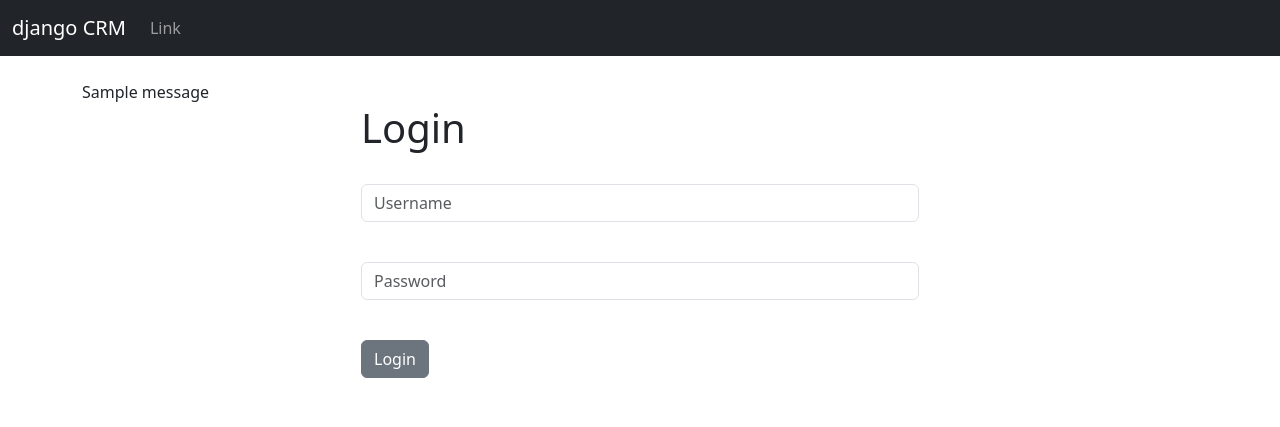
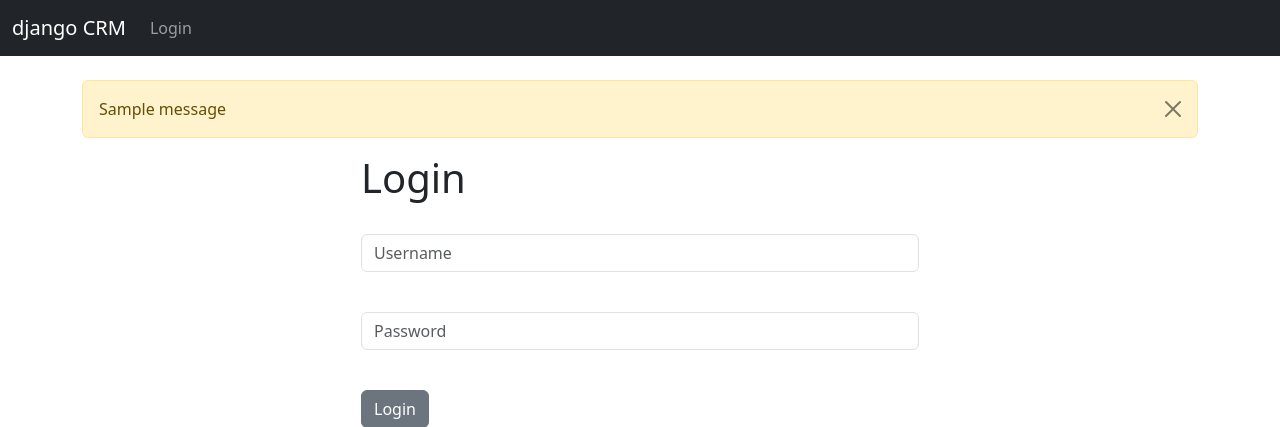
Before and after one commit to Ritabrata-Paul/Django-CRM, a Django app: template website/templates/home.html in a window 1280 px wide. Shown: the top 427 px of the page. Run offline with Django 4.2, Linux system fonts and the light colour scheme; the template is opened without the code that fills it, so the values that code supplies are empty; tables that the repository leaves empty hold one stand-in row (values such as "Sample post"); one stand-in notice (Sample message) is shown; parts of the project's set-up code (start-up, migrations or seed data) failed here and were passed over.

Commit message:
add Logout attribute

```diff
--- a/website/templates/base.html
+++ b/website/templates/base.html
@@ -13,8 +13,11 @@
       <br/>
       {% if messages %}
         {% for message in messages %}
-          {{ message }}
+          <div  class="alert alert-warning alert-dismissible fade show" role="aler">
+            {{ message }}
+            <button type="button" class="btn-close" data-bs-dismiss="alert" aria-label="Close"></button>
 
+          </div>
 
         {% endfor %}
       {% endif %}
--- a/website/templates/navbar.html
+++ b/website/templates/navbar.html
@@ -14,9 +14,19 @@
     </button>
     <div class="collapse navbar-collapse" id="navbarSupportedContent">
       <ul class="navbar-nav me-auto mb-2 mb-lg-0">
+
+        {% if user.is_authenticated %}
+
         <li class="nav-item">
-          <a class="nav-link" href="#">Link</a>
+          <a class="nav-link" href="{% url 'logout' %}">Logout</a>
         </li>
+
+        {% else %}
+          <li class="nav-item">
+            <a class="nav-link" href="{% url 'home' %}">Login</a>
+          </li>
+        {% endif %}
+
       </ul>
     </div>
   </div>
--- a/website/urls.py
+++ b/website/urls.py
@@ -6,4 +6,5 @@ urlpatterns = [
     path('', views.home, name='home'),
     # path('login/', views.login_user, name='login'),
     path('logout/', views.logout_user, name='logout'),
+    path('register/', views.register_user, name='register'),
 ]
--- a/website/views.py
+++ b/website/views.py
@@ -11,7 +11,7 @@ def home(request):
 		user = authenticate(request, username= username, password= password)
 		if user is not None:
 			login(request,  user)
-			messages.success(request, "You Have Been Logged In!")
+			messages.success (request, "You Have Been Logged In!")
 			return redirect ('home')
 		else:
 			messages.success(request, "There are An Error Logging In, Please Try Again! ")
@@ -25,4 +25,6 @@ def home(request):
 
 
 def logout_user(request):
-	pass
+	logout(request)
+	messages.success(request, "You Have Been Logged Out...")
+	return redirect ('home')
```
